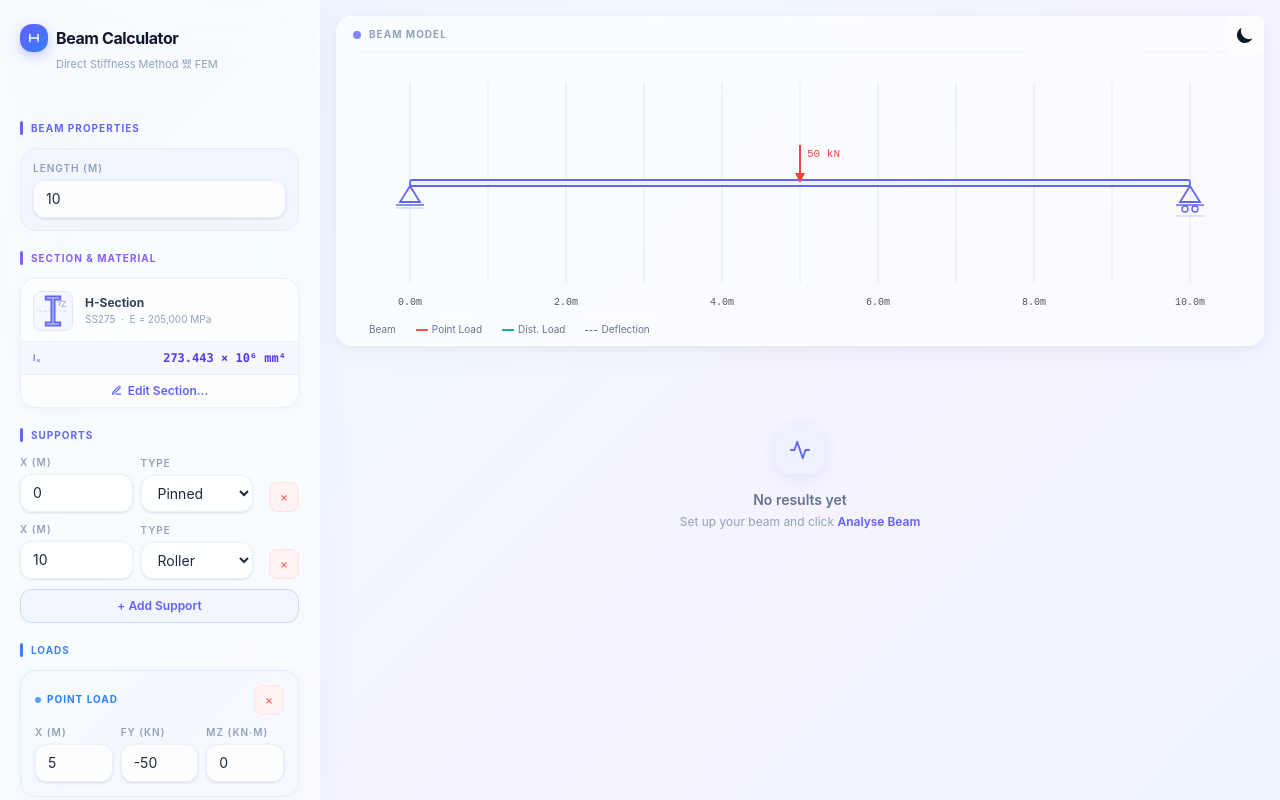
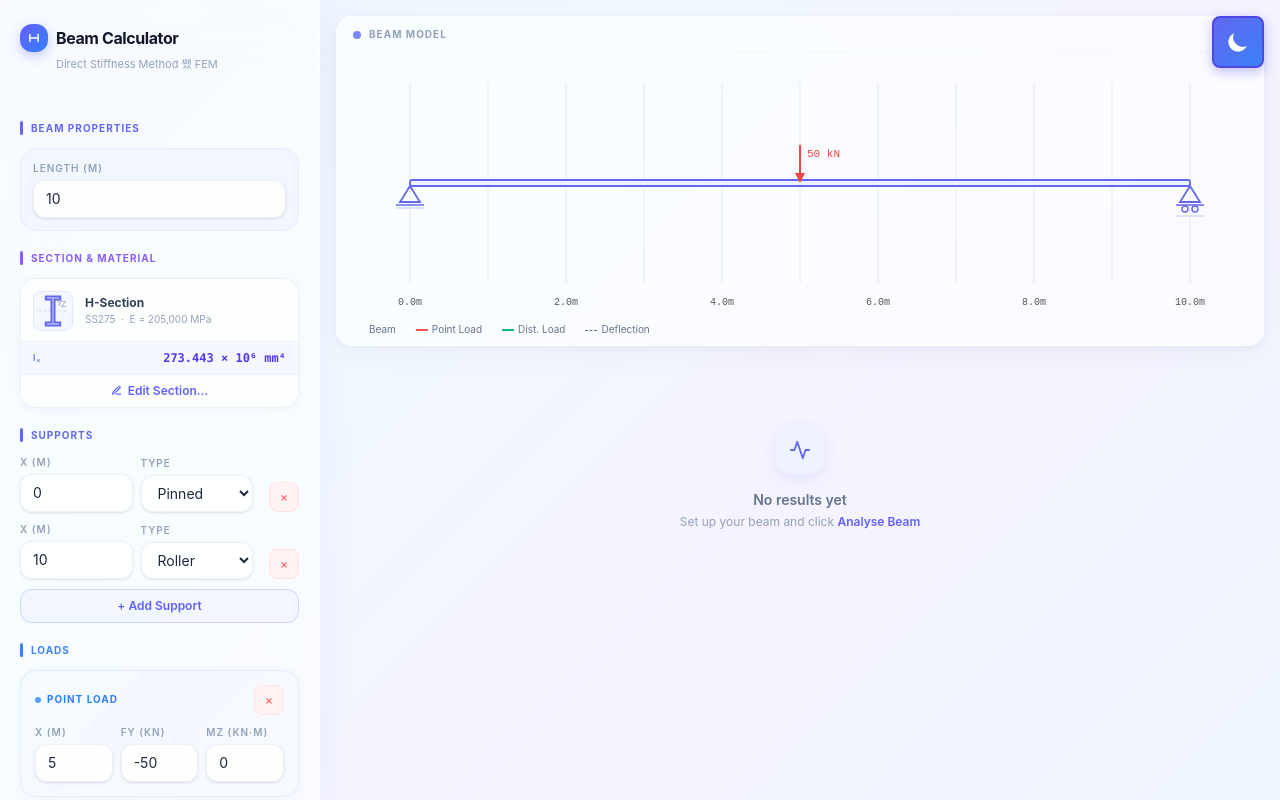
Before and after one commit to Haydn389/Beam_calc, a React (Vite) app in the folder frontend/: page / in a window 1280 px wide. Built offline with nearby package versions, Linux system fonts and the light colour scheme.

Commit message:
fix: improve theme toggle button visibility
- Add gradient background (indigo to blue)
- Increase z-index to 9999
- Larger button size (p-3, w-6 h-6 icons)
- Add shadow for better visibility
- Add hover and active animations

```diff
--- a/frontend/src/App.tsx
+++ b/frontend/src/App.tsx
@@ -19,20 +19,25 @@ export default function App() {
       {/* Theme Toggle Button */}
       <button
         onClick={toggleTheme}
-        className="absolute top-4 right-4 z-50 p-2 rounded-lg transition-all duration-200"
+        className="absolute top-4 right-4 z-[9999] p-3 rounded-lg transition-all duration-200 hover:scale-110 active:scale-95"
         style={{
-          background: theme === 'light' ? 'rgba(255, 255, 255, 0.7)' : 'rgba(30, 41, 59, 0.7)',
-          border: `1px solid ${theme === 'light' ? 'rgba(255, 255, 255, 0.7)' : 'rgba(71, 85, 105, 0.7)'}`,
+          background: theme === 'light'
+            ? 'linear-gradient(135deg, #6366F1 0%, #3B82F6 100%)'
+            : 'linear-gradient(135deg, #818CF8 0%, #60A5FA 100%)',
+          border: '2px solid',
+          borderColor: theme === 'light' ? '#4F46E5' : '#6366F1',
+          color: 'white',
+          boxShadow: '0 4px 12px rgba(99, 102, 241, 0.4)',
           backdropFilter: 'blur(20px)',
         }}
         title={`Switch to ${theme === 'light' ? 'dark' : 'light'} mode`}
       >
         {theme === 'light' ? (
-          <svg className="w-5 h-5" fill="currentColor" viewBox="0 0 20 20">
+          <svg className="w-6 h-6" fill="currentColor" viewBox="0 0 20 20">
             <path d="M17.293 13.293A8 8 0 016.707 2.707a8.001 8.001 0 1010.586 10.586z" />
           </svg>
         ) : (
-          <svg className="w-5 h-5" fill="currentColor" viewBox="0 0 20 20">
+          <svg className="w-6 h-6" fill="currentColor" viewBox="0 0 20 20">
             <path fillRule="evenodd" d="M10 2a1 1 0 011 1v1a1 1 0 11-2 0V3a1 1 0 011-1zm4 8a4 4 0 11-8 0 4 4 0 018 0zm-.464 4.95l-2.12-2.12a1 1 0 00-1.414 0l-.828.828a1 1 0 00-1.414-1.414l.828-.828a1 1 0 000-1.414l-2.12-2.121a1 1 0 00-1.414 1.414l2.12 2.12a1 1 0 000 1.415l.828.828a1 1 0 001.414 0l2.12-2.12a1 1 0 001.414-1.415z" clipRule="evenodd" />
           </svg>
         )}
```
